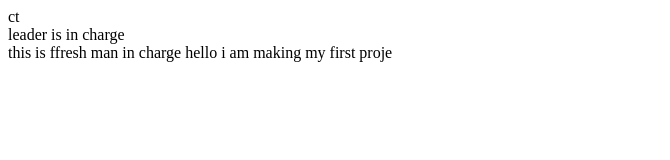
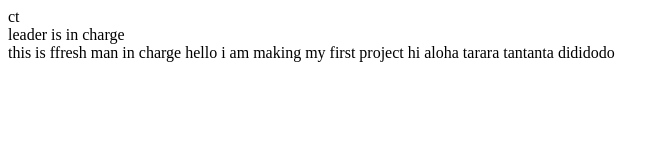
Before and after one commit to realmarcustak/companyProject, a plain HTML site: page index.html in a window 1280 px wide. Shown: the whole page, without its empty margins (0-670 px from the left). Drawn offline with Linux system fonts and the light colour scheme.

Commit message:
third message

```diff
--- a/index.html
+++ b/index.html
@@ -12,7 +12,12 @@
     <main>
       this is ffresh man in charge
       hello
-      i am making my first proje
+      i am making my first project
+      hi
+      aloha
+      tarara
+      tantanta
+      dididodo
     </main>
     <footer></footer>
   </body>
```
